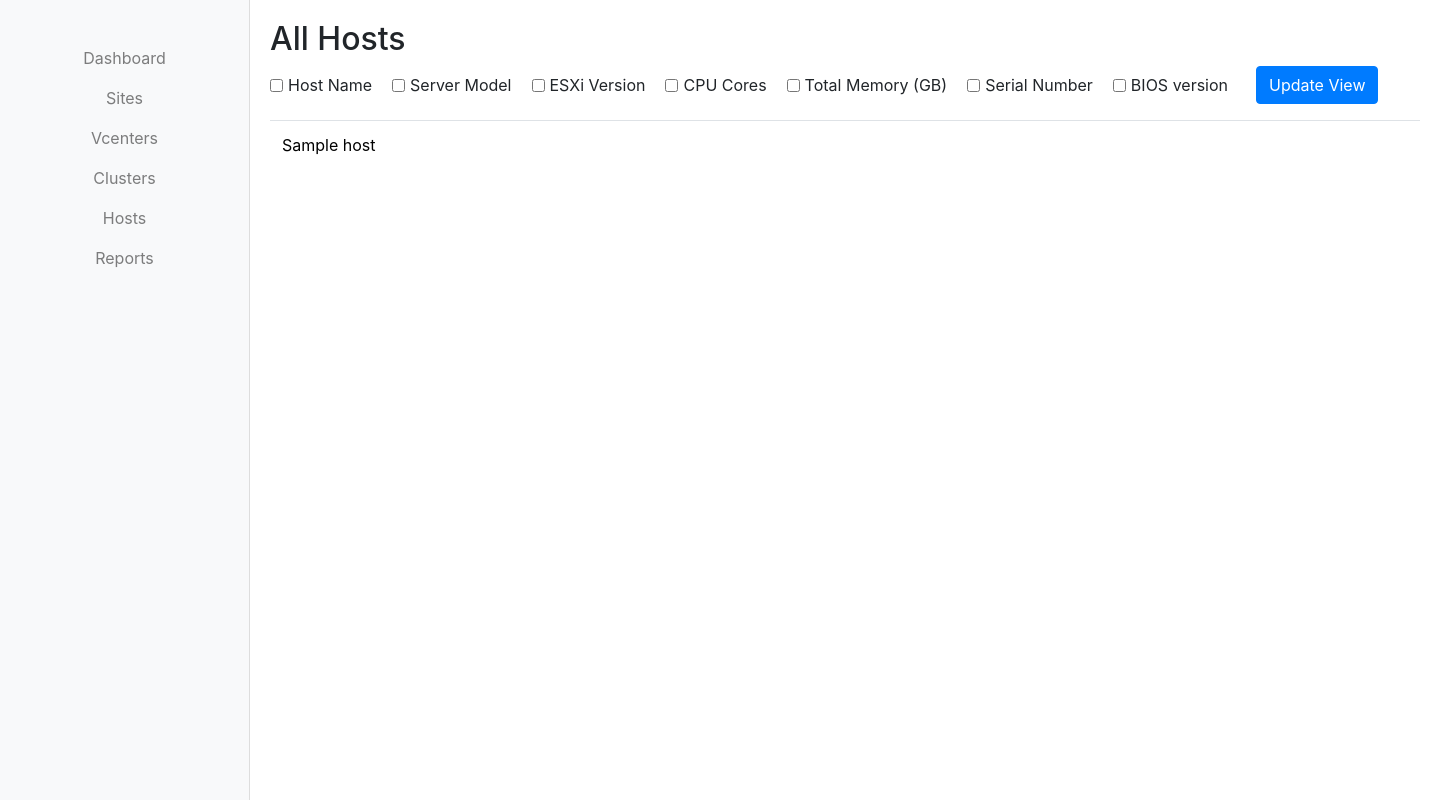
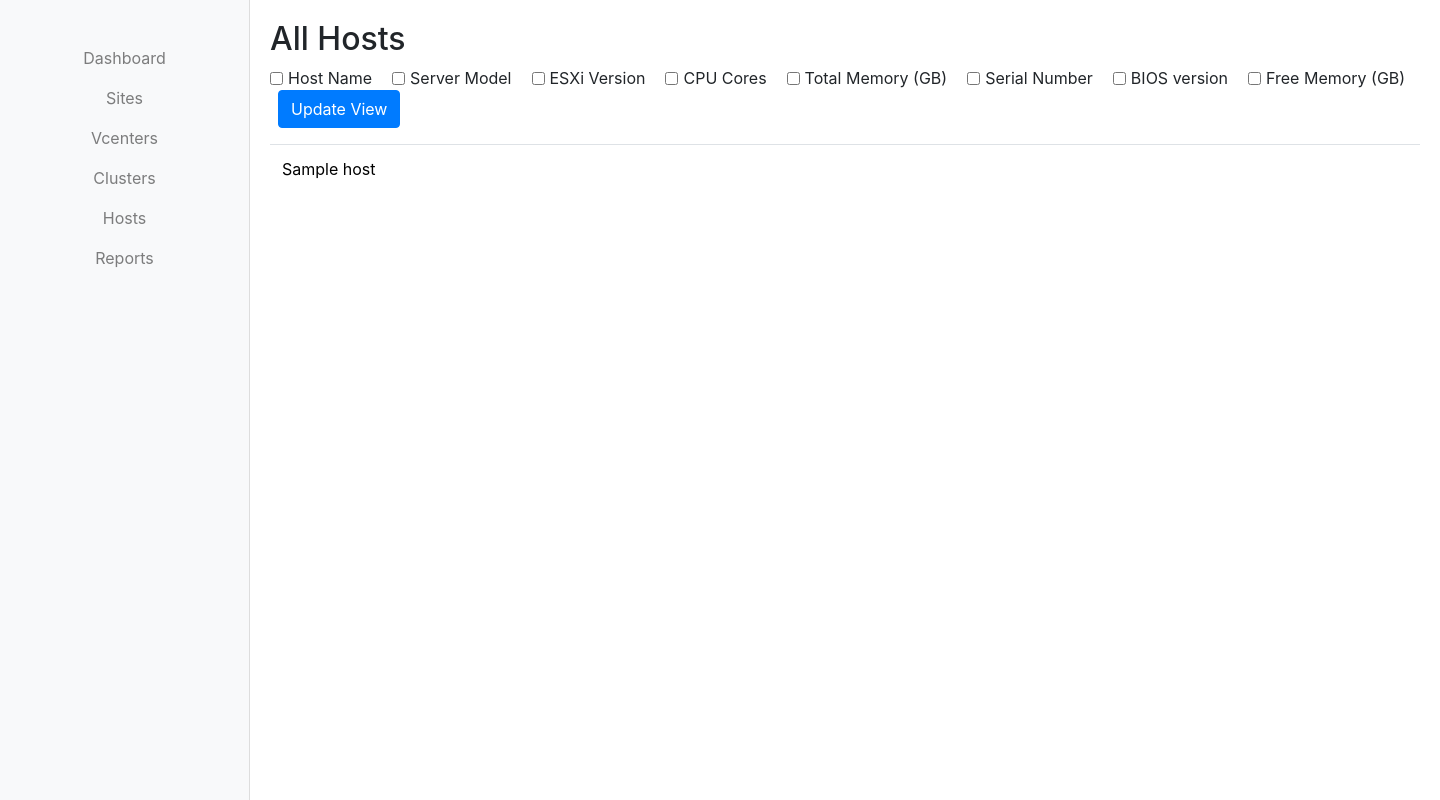
Before and after one commit to jancovic/vcenters_monitor, a Flask app: template templates/hosts.html in a window 1440 px wide. Run offline with Flask 3, Linux system fonts and the light colour scheme; the template is opened without the code that fills it: most values are stand-ins (such as "Sample title", 1, 10 or a date in 2020); parts of the project's set-up code (start-up, migrations or seed data) failed here and were passed over; some libraries are stand-ins or nearby versions.

Commit message:
added free mem in hosts

```diff
--- a/app.py
+++ b/app.py
@@ -207,7 +207,7 @@ def index():
 @app.route('/hosts')
 def hosts():
     # Define a list of all possible attribute keys
-    default_attributes = ['host_name', 'host_server_model', 'esx_version', 'host_cpu', 'host_total_memory', 'serial_number', 'host_bios_version']
+    default_attributes = ['host_name', 'host_server_model', 'esx_version', 'host_cpu', 'host_total_memory', 'serial_number', 'host_bios_version', 'host_free_memory']
 
     # Check if any attributes have been selected by the user; if not, use all default attributes
     # selected_attributes = request.args.getlist('attributes') or default_attributes
--- a/templates/hosts.html
+++ b/templates/hosts.html
@@ -11,6 +11,8 @@
         <label class="checkbox-label"><input type="checkbox" name="attributes" value="host_total_memory" {% if "host_total_memory" in selected_attributes %}checked{% endif %}> Total Memory (GB)</label>
         <label class="checkbox-label"><input type="checkbox" name="attributes" value="serial_number" {% if "serial_number" in selected_attributes %}checked{% endif %}> Serial Number</label>
         <label class="checkbox-label"><input type="checkbox" name="attributes" value="host_bios_version" {% if "host_bios_version" in selected_attributes %}checked{% endif %}> BIOS version</label>
+        <!-- Add checkbox for Free Memory -->
+        <label class="checkbox-label"><input type="checkbox" name="attributes" value="host_free_memory" {% if "host_free_memory" in selected_attributes %}checked{% endif %}> Free Memory (GB)</label>
 
     </div>
     <input type="hidden" name="submitted" value="true">
@@ -25,6 +27,7 @@
                 {% if "esx_version" in selected_attributes %}<th>ESXi Version</th>{% endif %}
                 {% if "host_cpu" in selected_attributes %}<th>CPU Cores</th>{% endif %}
                 {% if "host_total_memory" in selected_attributes %}<th>Total Memory (GB)</th>{% endif %}
+                {% if "host_free_memory" in selected_attributes %}<th>Free Memory (GB)</th>{% endif %}
                 {% if "serial_number" in selected_attributes %}<th>Serial Number</th>{% endif %}
                 {% if "host_bios_version" in selected_attributes %}<th>BIOS version</th>{% endif %}
             </tr>
@@ -37,8 +40,10 @@
                     {% if "esx_version" in selected_attributes %}<td>{{ host.esx_version }}</td>{% endif %}
                     {% if "host_cpu" in selected_attributes %}<td>{{ host.host_cpu }}</td>{% endif %}
                     {% if "host_total_memory" in selected_attributes %}<td>{{ host.host_total_memory }}</td>{% endif %}
+                    {% if "host_free_memory" in selected_attributes %}<td>{{ host.host_free_memory }}</td>{% endif %}
                     {% if "serial_number" in selected_attributes %}<td>{{ host.serial_number }}</td>{% endif %}
                     {% if "host_bios_version" in selected_attributes %}<td>{{ host.host_bios_version }}</td>{% endif %}
+            </tr>
                 </tr>
             {% endfor %}
         </tbody>
```
